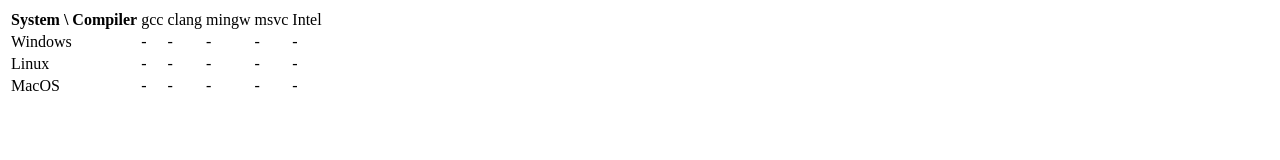
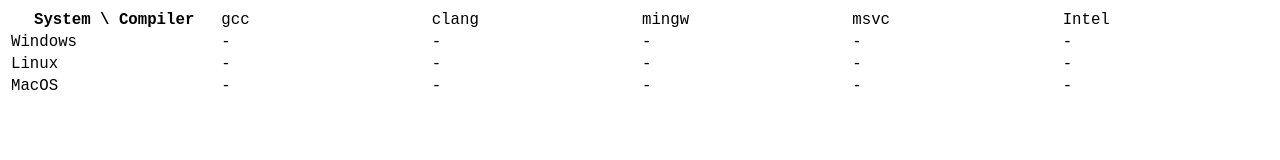
Before and after one commit to rnew/rnew.github.io, a plain HTML site: page index.html in a window 1280 px wide. Drawn offline with Linux system fonts and the light colour scheme.

Commit message:
Update index.css

```diff
--- a/index.css
+++ b/index.css
@@ -1,9 +1,17 @@
+:root {
+      --cols: 6;
+}
+body {
+      font-family: monospace;
+      font-size: 110%;
+}
 table {
-
+      width: 100%;
+      font-size: 110%;
+}
+tr {
+      width: 100%;
 }
 td {
-
+      width: calc(100% / var(--cols));
 }
-th {
-
-}
```
